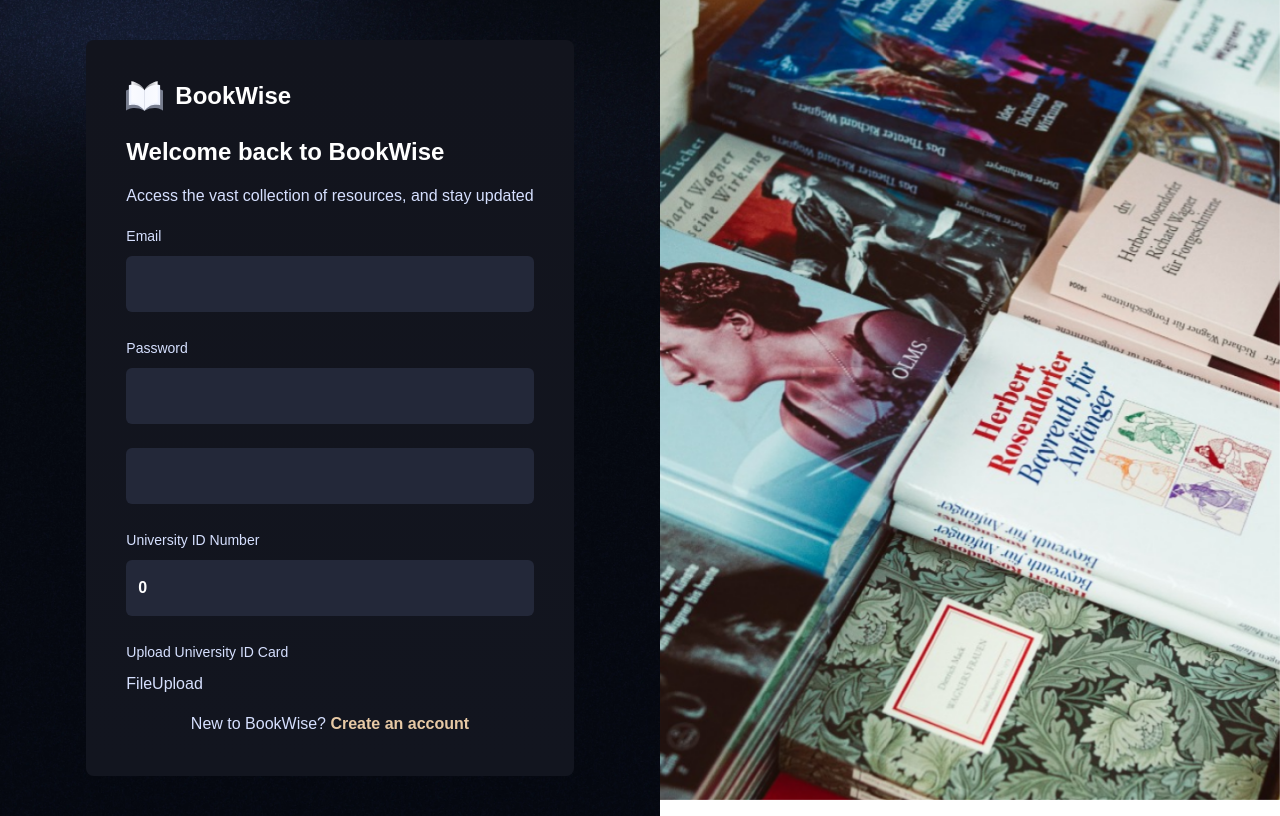
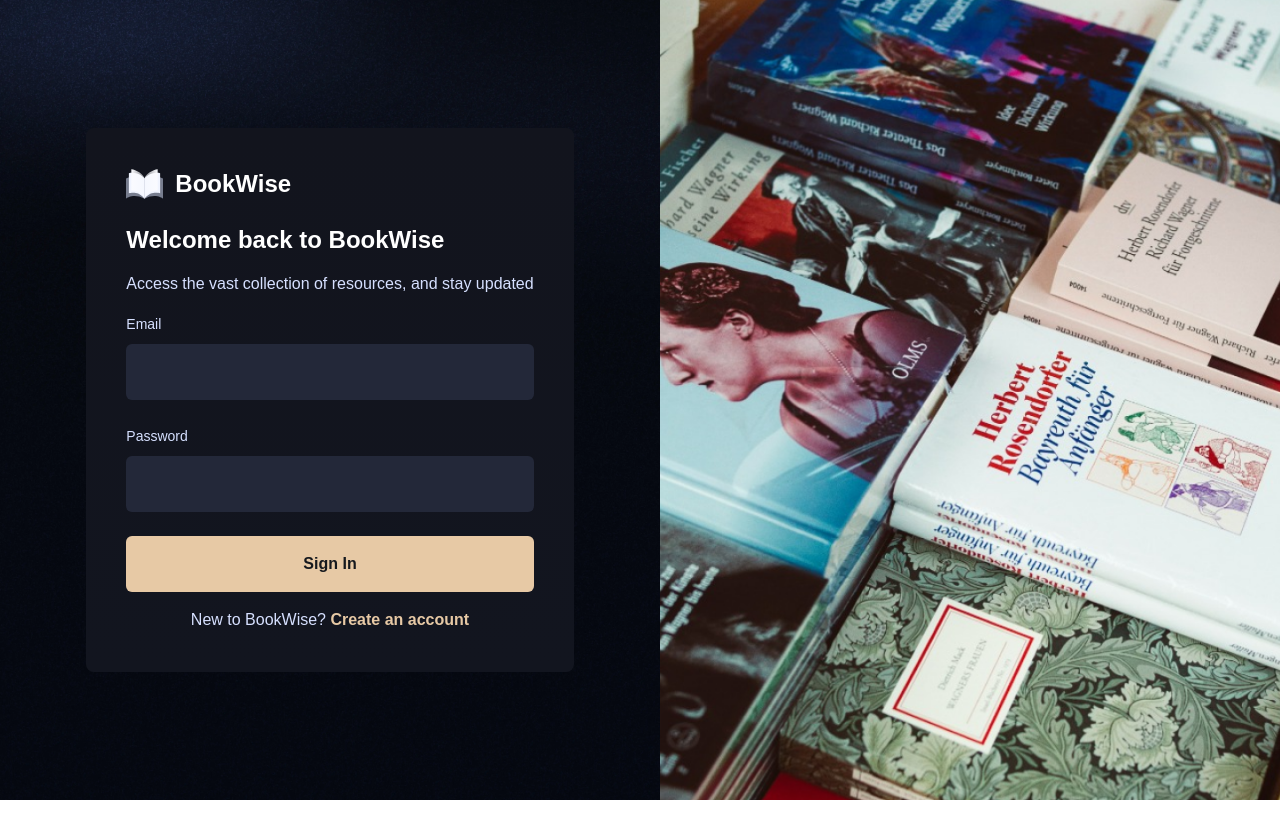
Before and after one commit to femiabimbola/library-portal, a Next.js app: page /sign-in in a window 1280 px wide. Built offline with nearby package versions, Linux system fonts and the light colour scheme; a web font is replaced by a local one.

Commit message:
started the image upload

```diff
--- a/app/(auth)/sign-in/page.tsx
+++ b/app/(auth)/sign-in/page.tsx
@@ -1,18 +1,15 @@
 "use client"
 
 import AuthForm from "@/components/AuthForm"
-import {  signUpSchema } from "@/lib/validations"
+import { signInSchema } from "@/lib/validations"
 
 const SignInPage = () => {
   return (
     <AuthForm type="SIGN_IN"
-    schema={signUpSchema}
-    defaultValues={{
+    schema={signInSchema}
+     defaultValues={{
       email: "",
       password: "",
-      fullName: "",
-      universityId: 0,
-      universityCard: "",
     }}
     // onSubmit={signUp}
     />
--- a/app/(auth)/sign-up/page.tsx
+++ b/app/(auth)/sign-up/page.tsx
@@ -1,16 +1,21 @@
 "use client"
 
 import AuthForm from "@/components/AuthForm"
-import { signInSchema } from "@/lib/validations"
+import { signUpSchema } from "@/lib/validations"
 
 
 const SignUpPage = () => {
   return (
-    <AuthForm type="SIGN_UP" schema={signInSchema}
+    <AuthForm type="SIGN_UP"
+    schema={signUpSchema}
     // onSubmit={() => void}
+
     defaultValues={{
       email: "",
       password: "",
+      fullName: "",
+      universityId: 0,
+      universityCard: "",
     }}
     />
   )
--- a/components/AuthForm.tsx
+++ b/components/AuthForm.tsx
@@ -82,12 +82,12 @@
                   <FormControl>
                   {field.name === "universityCard" ? (
                       <FileUpload
-                        type="image"
-                        accept="image/*"
-                        placeholder="Upload your ID"
-                        folder="ids"
-                        variant="dark"
-                        onFileChange={field.onChange}
+                        // type="image"
+                        // accept="image/*"
+                        // placeholder="Upload your ID"
+                        // folder="ids"
+                        // variant="dark"
+                        // onFileChange={field.onChange}
                       />
                     ) : (
                       <Input
@@ -104,6 +104,10 @@
               )}
             />
           ))}
+
+          <Button type="submit" className="form-btn">
+            {isSignIn ? "Sign In" : "Sign Up"}
+          </Button>
         </form>
       </Form>
       <p className="text-center text-base font-medium">
--- a/constants/index.ts
+++ b/constants/index.ts
@@ -41,7 +41,7 @@
 ];
 
 export const FIELD_NAMES = {
-  fullname: "Full name",
+  fullName: "Full name",
   email: "Email",
   universityId: "University ID Number",
   password: "Password",
```
